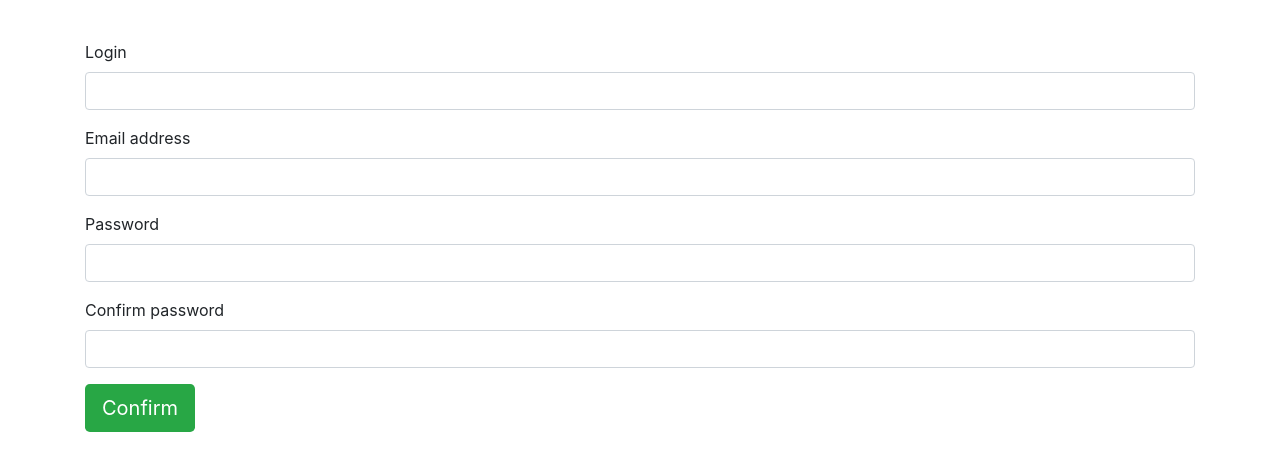
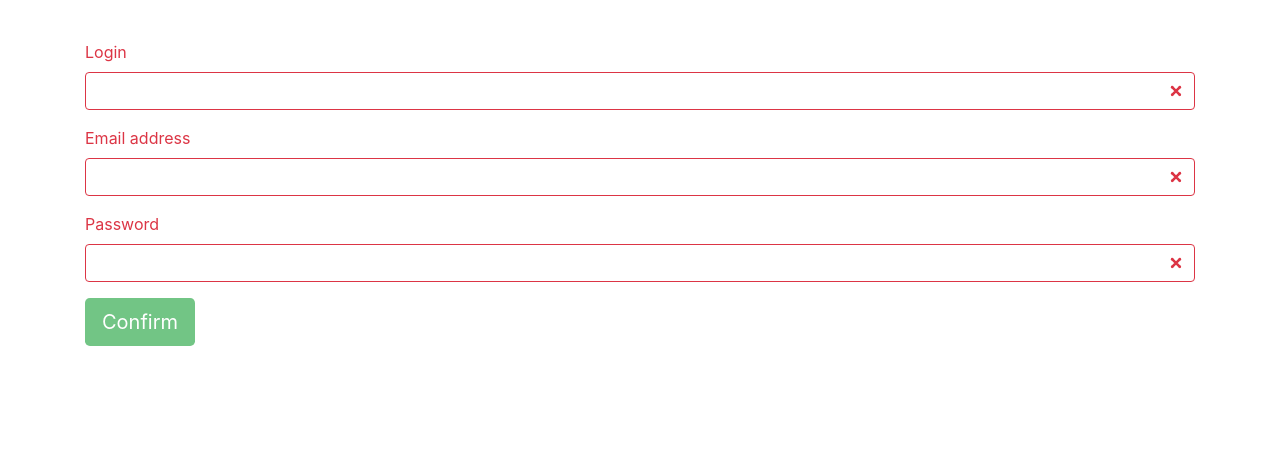
Before and after one commit to nazaravocode/formValidateReact, a React (Create React App) app: page / in a window 1280 px wide. Shown: the top 470 px of the page. Built offline with nearby package versions, Linux system fonts and the light colour scheme.

Commit message:
create simple validation form

```diff
--- a/src/App.js
+++ b/src/App.js
@@ -1,13 +1,13 @@
 import React from 'react';
 import './App.css';
 import 'bootstrap/dist/css/bootstrap.css';
-import Myform from './components/Myform';
+import MyFormLite from './components/MyFormLite';
 
 function App() {
   return (
     <div className="container"
     style={{'marginTop':40}}>
-      <Myform/>
+      <MyFormLite/>
     </div>
   );
 }
--- /dev/null
+++ b/src/components/MyFormLite.js
@@ -0,0 +1,102 @@
+import React, {Component} from 'react';
+import Myinput from './Myinput'
+
+class MyFormLite extends Component {
+    constructor(props) {
+        super(props);
+        this.state = {
+            login: '',
+            email: '',
+            pass: '',
+            emailValid: false,
+            passValid: false,
+            loginValid: false,
+            formValid: false,
+            submited: false
+        }
+        this.onInputChange =  this.onInputChange.bind(this);
+    }
+
+    onInputChange(e) {
+        const {name, value} = e.target;
+        this.setState({[name]: value},
+            () => {
+                this.validateField(name, value)
+            });
+        console.log('onInputChange ->', this.state);
+    }
+
+    validateField(fieldName, value) {
+        let {emailValid, passValid, loginValid} = this.state;
+
+        switch (fieldName) {
+            case 'login':
+                loginValid = value == 'admin';
+                break;
+            case 'email':
+                emailValid = value.match(/^([\w.%+-]+)@([\w-]+\.)+([\w]{2,})$/i);
+                break;
+            case 'pass':
+                passValid =  value == '123';
+                break;
+            default:
+                break;
+        }
+        this.setState({
+            emailValid,
+            passValid,
+            loginValid
+        }, this.validateForm);
+    }
+    validateForm() {
+        this.setState({formValid: this.state.emailValid &&
+                this.state.passValid && this.state.loginValid});
+    }
+    handleSubmit = e => {
+        let submited =  !this.state.submited;
+        e.preventDefault();
+        this.setState({
+            submited
+        });
+    }
+    render() {
+        return (
+            // this.state.submited && <h1></h1>
+            this.state.submited ? <h1>Hello {this.state.login}</h1> : <form onSubmit={this.handleSubmit}>
+                    <Myinput
+                        labelText="Login"
+                        type="text"
+                        name="login"
+                        inpValue={this.state.login}
+                        eventHandler={this.onInputChange}
+                        errorValidate={!this.state.loginValid}
+                    />
+                    <Myinput
+                        labelText="Email address"
+                        type="email"
+                        name="email"
+                        inpValue={this.state.email}
+                        eventHandler={this.onInputChange}
+                        errorValidate={!this.state.emailValid}
+                    />
+                    <Myinput
+                        labelText="Password"
+                        type="password"
+                        name="pass"
+                        inpValue={this.state.pass}
+                        eventHandler={this.onInputChange}
+                        errorValidate={!this.state.passValid}
+                    />
+                    <button className="btn btn-lg badge-success"
+                            disabled={!this.state.formValid}
+                            type="submit"
+                           >
+                        Confirm
+                    </button>
+                </form>
+        );
+    }
+
+}
+
+export default MyFormLite;
--- a/src/components/Myform.js
+++ b/src/components/Myform.js
@@ -1,3 +1,4 @@
+/*
 import React, {Component} from 'react';
 import Myinput from './Myinput'
 
@@ -9,12 +10,13 @@ class Myform extends Component {
             email: '',
             pass: '',
             spass: '',
-            formErrors: {email: '', password: '', login: ''},
+            //formErrors: {email: '', pass: '', login: '', spass: '', passMatch: ''},
             emailValid: false,
-            passwordValid: false,
+            passValid: false,
+            spassValid: false,
             formValid: false,
             loginValid: false,
-            spasswordValid: false
+
         };
 
         this.onInputChange = this.onInputChange.bind(this);
@@ -22,33 +24,32 @@ class Myform extends Component {
 
     }
 
-    /*   validator = {
+    /!*   validator = {
            login: '',
            email: '',
            pass: '',
            spass: '',
-       };*/
+       };*!/
 
 
     onSubmit = event => {
         // alert(`${event.target}, добро пожаловать!`);
         // console.log('onSubmit->', event.target.value, event.target.name);
         event.preventDefault();
-      /*  const data = new FormData(event.target);
-        console.log('onSubmit data ->', data);*/
-      if ( this.state.emailValid &&
-          this.state.passwordValid &&
-          this.state.loginValid &&
-          this.state.spasswordValid) {
-          this.setState( {formValid: true});
-          console.log('onSubmit FORM NOT VALID )) ->', this.state);
-      }else console.log('onSubmit FORM NOT VALID (( ->', this.state);
-
+        /!*  const data = new FormData(event.target);
+          console.log('onSubmit data ->', data);*!/
+        if (this.state.emailValid &&
+            this.state.passwordValid &&
+            this.state.loginValid &&
+            this.state.spasswordValid) {
+            this.setState({formValid: true});
+            console.log('onSubmit FORM NOT VALID )) ->', this.state);
+        } else console.log('onSubmit FORM NOT VALID (( ->', this.state);
 
 
     }
 
-    /*  onInputChange = event => {
+    /!*  onInputChange = event => {
           console.log('onSubmit->', event.target.name, '-- value--> ', event.target.value);
           this.setState({[event.target.name]: event.target.value});
           console.log('onSubmit state ->', this.state[event.target.name]);
@@ -56,7 +57,7 @@ class Myform extends Component {
               case login : this.validator.login =
           }
 
-      }*/
+      }*!/
     onInputChange(e) {
         const name = e.target.name;
         const value = e.target.value;
@@ -67,17 +68,18 @@ class Myform extends Component {
         console.log('onInputChange ->', this.state);
     }
 
-    passwordValidator = (pass1, pass2) =>  {
-        console.log('123 == pass1 == pass2 -->', 123 == pass1 == pass2 );
-        return  123 == pass1 == pass2};
+    passwordValidator = (pass1, pass2) => {
+        console.log('123 == pass1 == pass2 -->', 123 == pass1 == pass2);
+        return 123 == pass1 == pass2
+    };
 
 
     validateField(fieldName, value) {
         let fieldValidationErrors = this.state.formErrors;
         let emailValid = this.state.emailValid;
-        let passwordValid = this.state.passwordValid;
+        let passdValid = this.state.passwordValid;
+        let spassdValid = this.state.spassValid;
         let loginValid = this.state.loginValid;
-        let spasswordValid = this.state.spasswordValid;
         switch (fieldName) {
             case 'login':
                 loginValid = value == 'admin';
@@ -88,14 +90,9 @@ class Myform extends Component {
                 fieldValidationErrors.email = emailValid ? '' : ' is invalid';
                 break;
             case 'pass':
-                passwordValid = this.passwordValidator(value, this.state.spass);
-
-                fieldValidationErrors.password = passwordValid ? '' : 'passwords do not match. please try again';
-                console.log('validateField pass->', passwordValid, this.state.formErrors);
-                break;
             case 'spass':
-                spasswordValid = this.passwordValidator(value, this.state.pass);
-                fieldValidationErrors.password = passwordValid ? '' : 'passwords do not match. please try again';
+                Valid = value.length > 0 ;
+                fieldValidationErrors[fieldName] = passwordValid ? '' : 'passwords do not match. please try again';
                 console.log('validateField pass->', passwordValid, this.state.formErrors);
                 break;
             default:
@@ -170,4 +167,4 @@ class Myform extends Component {
     }
 }
 
-export default Myform;
+export default Myform;*/
--- a/src/components/Myinput.js
+++ b/src/components/Myinput.js
@@ -6,11 +6,11 @@ class Myinput extends Component {
     }
 
     render() {
-        const {labelText, type, name,eventHandler,inpValue} = this.props;
+        const {labelText, type, eventHandler, name, inpValue, errorValidate } = this.props;
         return (
             <div className="form-group">
-                    <label htmlFor="exampleFormControlInput1">{labelText}</label>
-                    <input type={type} className="form-control" name={name}
+                    <label className={`${errorValidate ? 'text-danger' : 'text-success'}`} >{labelText}</label>
+                    <input type={type} className={`form-control ${errorValidate ? 'is-invalid' : ''}`} name={name}
                            onChange={eventHandler}
                            value={inpValue}/>
                 </div>
```
